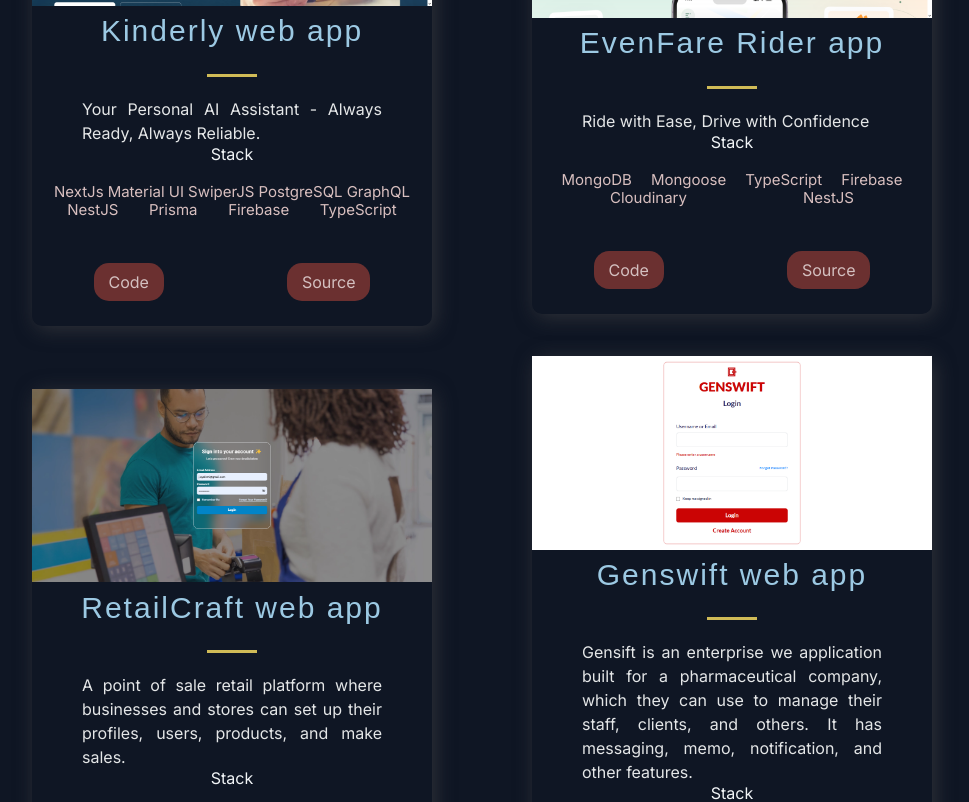
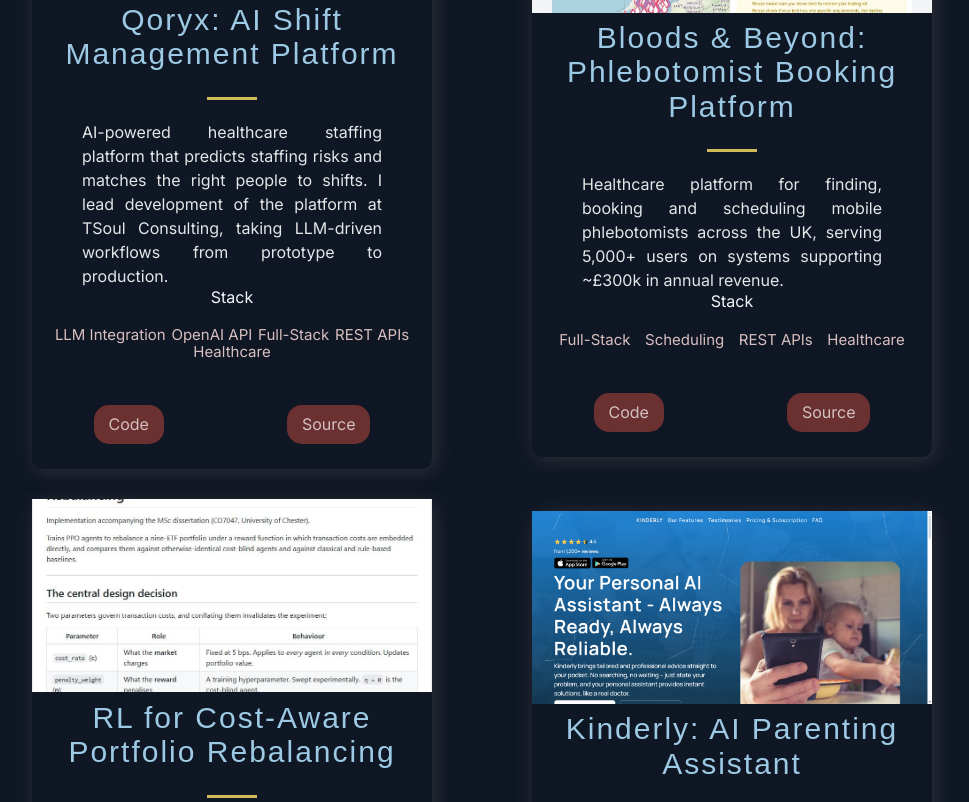
Before and after one commit to Babajide777/portfolio-website-1, a Next.js app: page / in a window 1280 px wide. Shown: the part 1020-1822 px from the top of the page, without its empty margins (158-1127 px from the left). Built offline with nearby package versions, Linux system fonts and the light colour scheme.

Commit message:
Update projects and timeline to current roles

```diff
--- a/app/constants/constants.js
+++ b/app/constants/constants.js
@@ -1,129 +1,129 @@
+// `live` is the public URL of the product, `code` is a public repository.
+// Leave either as null to hide its button (client codebases are private).
 export const projects = [
   {
-    title: "Kinderly web app",
-    description: "Your Personal AI Assistant - Always Ready, Always Reliable.",
-    image: "/images/kinderly.png",
-    tags: [
-      "NextJs",
-      "Material UI",
-      "SwiperJS",
-      "PostgreSQL",
-      "GraphQL",
-      "NestJS",
-      "Prisma",
-      "Firebase",
-      "TypeScript",
-    ],
-    source: "https://dev.kinderly.io/",
-    visit: "#",
+    title: "Qoryx: AI Shift Management Platform",
+    description:
+      "AI-powered healthcare staffing platform that predicts staffing risks and matches the right people to shifts. I lead development of the platform at TSoul Consulting, taking LLM-driven workflows from prototype to production.",
+    image: "/images/qoryx.jpg",
+    tags: ["LLM Integration", "OpenAI API", "Full-Stack", "REST APIs", "Healthcare"],
+    live: "https://www.qoryx.ai/",
+    code: null,
   },
   {
-    title: "EvenFare Rider app",
-    description: "Ride with Ease, Drive with Confidence",
-    image: "/images/evenfare.png",
-    tags: [
-      "MongoDB",
-      "Mongoose",
-      "TypeScript",
-      "Firebase",
-      "Cloudinary",
-      "NestJS",
-    ],
-    source: "https://evenfare.com.ng",
-    visit: "#",
+    title: "Bloods & Beyond: Phlebotomist Booking Platform",
+    description:
+      "Healthcare platform for finding, booking and scheduling mobile phlebotomists across the UK, serving 5,000+ users on systems supporting ~£300k in annual revenue.",
+    image: "/images/bloodsandbeyond.jpg",
+    tags: ["Full-Stack", "Scheduling", "REST APIs", "Healthcare"],
+    live: "https://finder.bloodsandbeyond.co.uk/finder",
+    code: null,
   },
   {
-    title: "RetailCraft web app",
+    title: "RL for Cost-Aware Portfolio Rebalancing",
     description:
-      "A point of sale retail platform where businesses and stores can set up their profiles, users, products, and make sales.",
-    image: "/images/retailcraft.png",
-    tags: ["MySQL", "MySQL Workbench", "NestJS", "AWS", "Drizzleorm"],
-    source: "https://retailcraft.com.ng/login",
-    visit: "#",
+      "MSc dissertation (University of Chester). Trains PPO agents in a custom Gymnasium environment to rebalance a nine-ETF portfolio with transaction costs embedded in the reward, evaluated across 40 runs with a two-level statistical protocol.",
+    image: "/images/rl-portfolio.jpg",
+    tags: ["Python", "PyTorch", "Stable-Baselines3", "Gymnasium", "Reinforcement Learning"],
+    live: null,
+    code: "https://github.com/Babajide777/rl_portfolio",
   },
   {
-    title: "Genswift web app",
+    title: "Kinderly: AI Parenting Assistant",
     description:
-      "Gensift is an enterprise we application built for a pharmaceutical company, which they can use to manage their staff, clients, and others. It has messaging, memo, notification, and other features.",
-    image: "/images/genswift.png",
-    tags: [
-      "MySQL",
-      "MySQL Workbench",
-      "NextJS",
-      "ExpressJs",
-      "Drizzleorm",
-      "NextJs",
-    ],
-    source: "https://app.genswift.com",
-    visit: "#",
+      "AI-powered parenting assistant built at HEX Africa. I built the full backend serving the admin dashboard and mobile app, plus the admin dashboard and landing page, integrating LLM workflows for 1,000+ users.",
+    image: "/images/kinderly.png",
+    tags: ["NestJS", "GraphQL", "Prisma", "PostgreSQL", "Next.js", "Firebase", "TypeScript"],
+    live: null,
+    code: null,
   },
   {
-    title: "Baby and stuff eCommerce Website",
+    title: "GenSwift: Enterprise Management Platform",
     description:
-      "Babies n stuffs is an e-commerce platform where users can purchase baby-related products.",
-    image: "/images/babiesnstuffs.png",
-    tags: ["NextJs", "Styled Components", "SwiperJS", "NodeJs"],
-    source: "https://babiesnstuffs.com",
-    visit: "#",
+      "Enterprise application for a pharmaceutical company to manage staff, clients, messaging, memos and notifications. I designed the entire backend architecture from scratch at Kampus360.",
+    image: "/images/genswift.png",
+    tags: ["Express.js", "Next.js", "MySQL", "Drizzle ORM"],
+    live: "https://app.genswift.com",
+    code: null,
   },
   {
-    title: "Ever Tech",
+    title: "RetailCraft: Retail POS Platform",
     description:
-      "I was part of the team that built the Ever Tech website from scratch",
-    image: "/images/ever-tech.png",
-    tags: ["NextJs", "TypeScript", "ChakraUI", "StyledComponents"],
-    source: "https://services.ever.co/",
-    visit: "#",
+      "Point-of-sale SaaS where businesses set up stores, users and products and make sales. I built the backend for high transaction volume at Kampus360.",
+    image: "/images/retailcraft.png",
+    tags: ["NestJS", "MySQL", "Drizzle ORM", "AWS"],
+    live: "https://retailcraft.com.ng/login",
+    code: null,
+  },
+  {
+    title: "Babies n Stuffs: E-commerce Platform",
+    description:
+      "E-commerce platform for baby products with product and order management and a responsive storefront.",
+    image: "/images/babiesnstuffs.png",
+    tags: ["Next.js", "Node.js", "Styled Components", "SwiperJS"],
+    live: "https://www.babiesnstuffs.com/",
+    code: null,
+  },
+  {
+    title: "EvenFare: Rider App",
+    description:
+      "Ride-hailing rider app built as a freelance project for EvenFare Africa.",
+    image: "/images/evenfare.png",
+    tags: ["NestJS", "MongoDB", "Mongoose", "Firebase", "Cloudinary", "TypeScript"],
+    live: null,
+    code: null,
   },
   {
     title: "Ever Website",
-    description: "I was part of the team that built the Ever website",
+    description: "Part of the team that built the Ever platform website at Ever Technologies.",
     image: "/images/ever.png",
-    tags: ["NextJs", "TypeScript", "ChakraUI", "StyledComponents"],
-    source: "https://ever.co/",
-    visit: "#",
+    tags: ["Next.js", "TypeScript", "Chakra UI", "Styled Components"],
+    live: "https://ever.co/",
+    code: null,
   },
   {
-    title: "Tae lolu Website",
-    description: "I built this fullstack app for an import-export company",
+    title: "Ever Tech Website",
+    description: "Part of the team that built the Ever Tech services website from scratch.",
+    image: "/images/ever-tech.png",
+    tags: ["Next.js", "TypeScript", "Chakra UI", "Styled Components"],
+    live: null,
+    code: null,
+  },
+  {
+    title: "Tae Lolu Website",
+    description: "Full-stack website for an import-export company (freelance).",
     image: "/images/tae-lolu.jpg",
-    tags: ["NextJs", "TypeScript", "nodemailer", "StyledComponents"],
-    source: "https://www.taelolu.com/",
-    visit: "#",
+    tags: ["Next.js", "TypeScript", "Nodemailer", "Styled Components"],
+    live: null,
+    code: null,
   },
   {
     title: "Togao Consults Website",
-    description:
-      "I built this fullstack app for an insurance consultancy company",
+    description: "Full-stack website for an insurance consultancy (freelance).",
     image: "/images/togao.png",
-    tags: ["NextJs", "TypeScript", "tailwindCSS"],
-    source: "https://www.togaoconsults.com/",
-    visit: "#",
+    tags: ["Next.js", "TypeScript", "Tailwind CSS"],
+    live: null,
+    code: null,
   },
   {
     title: "Assured Aim FX Web App",
-    description: "I built this fullstack app for a forex company",
+    description: "Full-stack web app for a forex company (freelance).",
     image: "/images/assured.png",
-    tags: [
-      "NextJs",
-      "ExpressJS",
-      "NodeJS",
-      "ReduxToolkit",
-      "MongoDB",
-      "StyledComponents",
-    ],
-    source: "https://www.assuredaimforex.com/",
-    visit: "#",
+    tags: ["Next.js", "Express.js", "Node.js", "Redux Toolkit", "MongoDB"],
+    live: null,
+    code: null,
   },
 ];
 
 export const TimeLineData = [
-  { year: 2019, text: "Started my Web development journey" },
-  { year: 2021, text: "Completed EdConnect bootcamp" },
   {
-    year: 2021,
-    text: "Worked as a freelance fullstack developer at codementor and Upwork",
+    year: 2018,
+    text: "Started freelancing as a full-stack developer on Upwork, Codementor and with direct clients",
   },
-  { year: 2021, text: "Worked with Eventis as a Backend Engineer" },
-  { year: 2022, text: "Worked with Ever as a Frontend Web Developer" },
+  { year: 2021, text: "Completed the EdConnect bootcamp; Backend Engineer at Eventis" },
+  { year: 2022, text: "Full-Stack Web Developer at Ever Technologies, then Panthers Insights" },
+  { year: 2023, text: "Full-Stack Engineer at Kampus360, leading the backend team" },
+  { year: 2024, text: "Full-Stack Engineer at HEX Africa and Dormot; MSc Electrical & Electronic Engineering" },
+  { year: 2025, text: "Senior Full-Stack Engineer at TSoul Consulting; began MSc Applied AI at Chester" },
+  { year: 2026, text: "Completed MSc Applied Artificial Intelligence (awaiting results)" },
 ];
```
